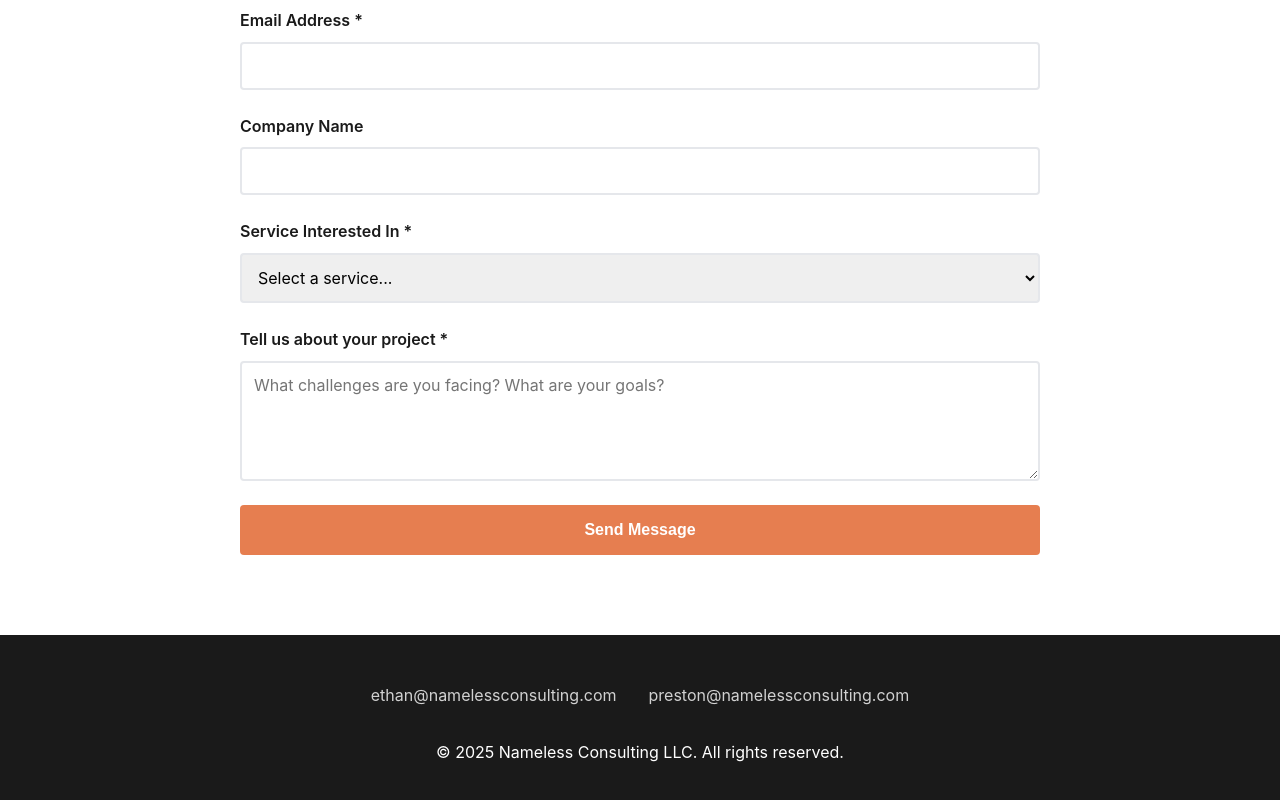
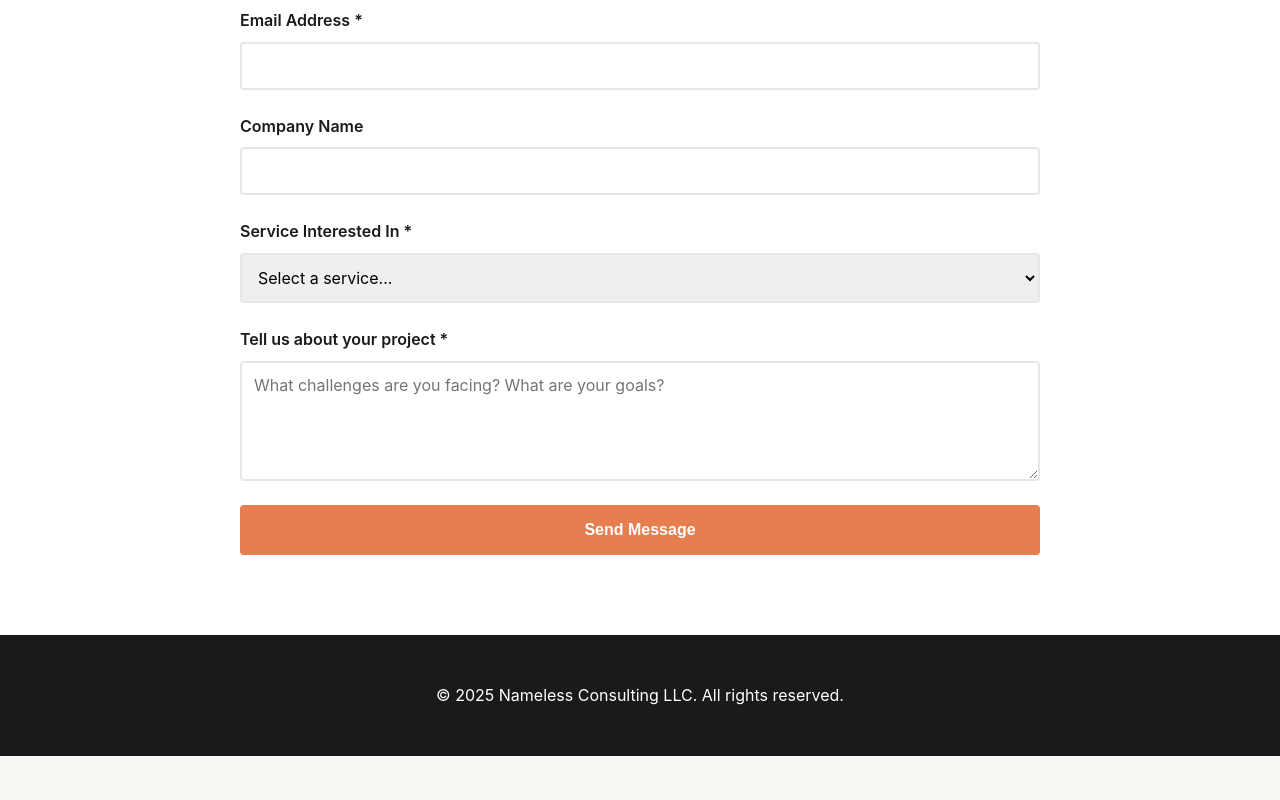
Before and after one commit to ptyler95/nameless-website, a plain HTML site: page index.html in a window 1280 px wide. Shown: the part 2379-3179 px from the top of the page. After the commit the page ends 3135 px from the top, so only its background shows below. Drawn offline with Linux system fonts and the light colour scheme.

Commit message:
remove footer emails

```diff
--- a/index.html
+++ b/index.html
@@ -778,10 +778,6 @@
     <!-- Footer -->
     <footer>
         <div class="footer-container">
-            <ul class="footer-links">
-                <li><a href="mailto:ethan@namelessconsulting.com">ethan@namelessconsulting.com</a></li>
-                <li><a href="mailto:preston@namelessconsulting.com">preston@namelessconsulting.com</a></li>
-            </ul>
             <p>&copy; 2025 Nameless Consulting LLC. All rights reserved.</p>
         </div>
     </footer>
```
